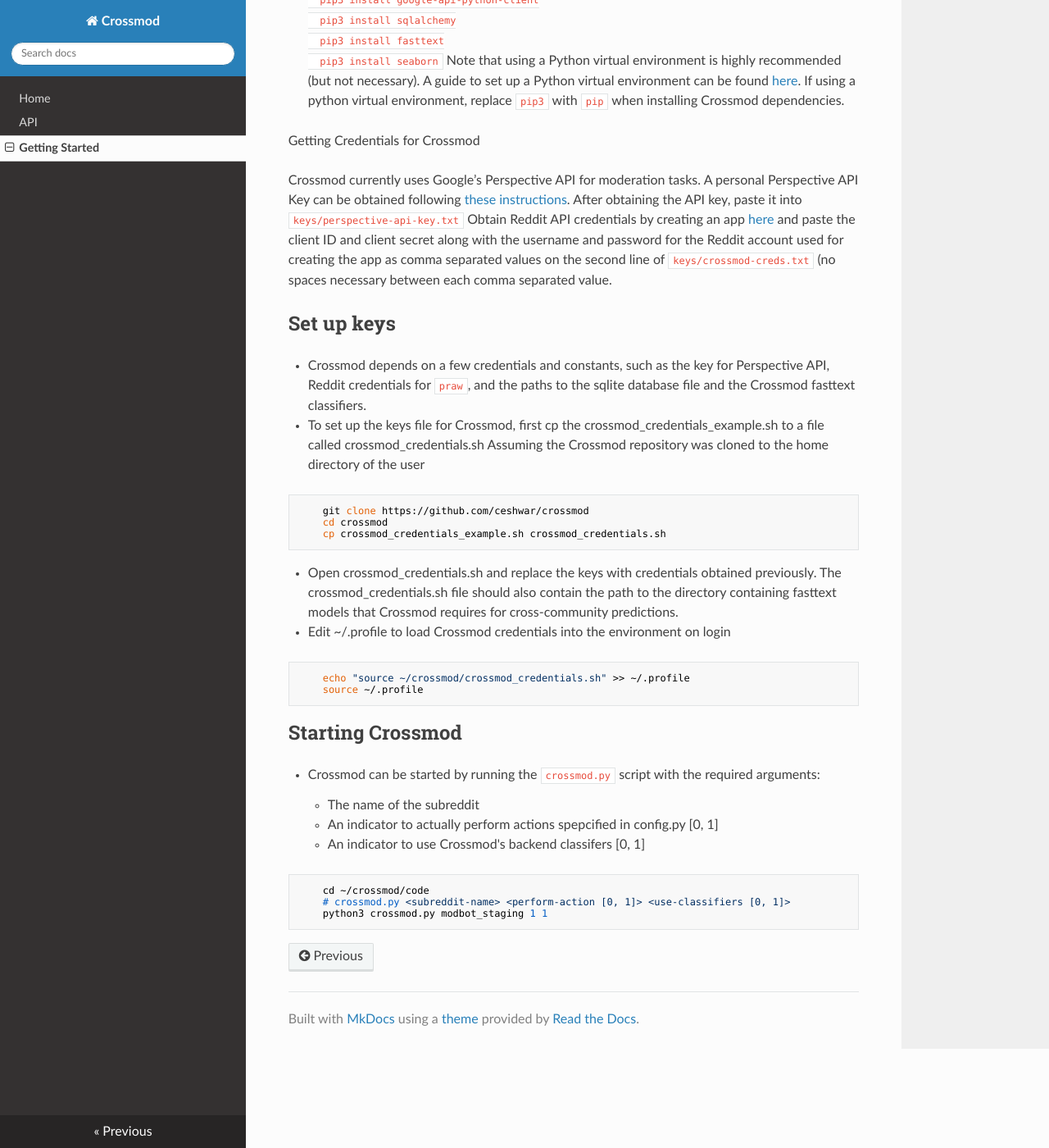
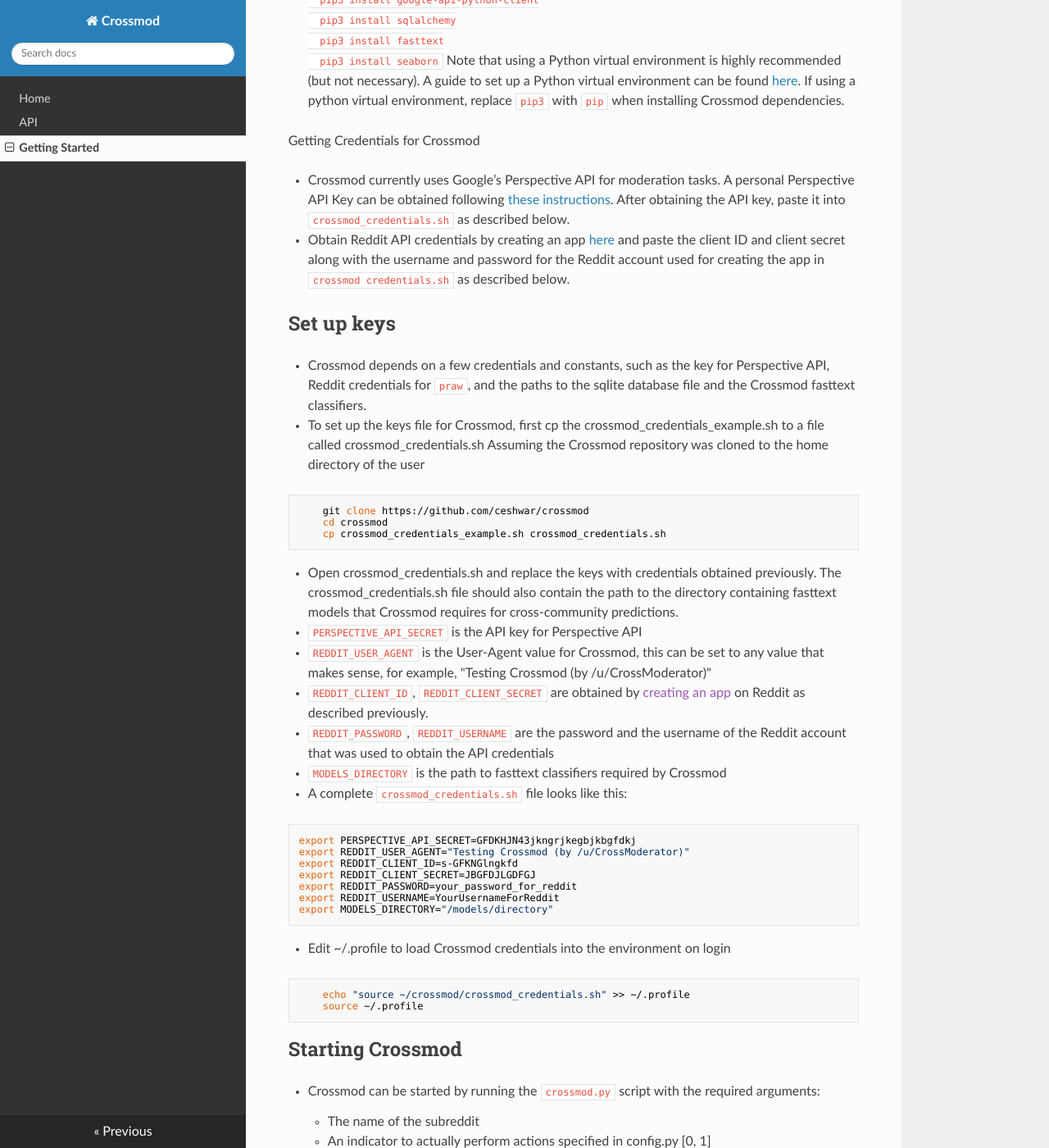
Before and after one commit to adishy/crossmod, an MkDocs documentation site: the page built from docs/docs/getting_started.md, in a window 1280 px wide and 1400 px high, scrolled down 498 px. Shown: the whole window at 82% size. Built offline with MkDocs 1.6.1, drawn with Linux system fonts in a browser that asks for light colours; nearby versions of some CDN libraries.

Commit message:
Updated API documentation format and getting started documentation instructions

```diff
--- a/docs/docs/getting_started.md
+++ b/docs/docs/getting_started.md
@@ -27,8 +27,9 @@
 
 Getting Credentials for Crossmod
 
-Crossmod currently uses Google’s Perspective API for moderation tasks. A personal Perspective API Key can be obtained following [these instructions](https://github.com/conversationai/perspectiveapi/tree/master/1-get-started). After obtaining the API key, paste it into `keys/perspective-api-key.txt`
-Obtain Reddit API credentials by creating an app [here](https://www.reddit.com/prefs/apps) and paste the client ID and client secret along with the username and password for the Reddit account used for creating the app as comma separated values on the second line of `keys/crossmod-creds.txt` (no spaces necessary between each comma separated value.
+* Crossmod currently uses Google’s Perspective API for moderation tasks.
+A personal Perspective API Key can be obtained following [these instructions](https://github.com/conversationai/perspectiveapi/tree/master/1-get-started). After obtaining the API key, paste it into `crossmod_credentials.sh` as described below.
+* Obtain Reddit API credentials by creating an app [here](https://www.reddit.com/prefs/apps) and paste the client ID and client secret along with the username and password for the Reddit account used for creating the app in `crossmod credentials.sh` as described below.
 
 ## Set up keys
 
@@ -44,6 +45,24 @@
 ~~~
 
 * Open crossmod_credentials.sh and replace the keys with credentials obtained previously. The crossmod_credentials.sh file should also contain the path to the directory containing fasttext models that Crossmod requires for cross-community predictions.
+* `PERSPECTIVE_API_SECRET` is the API key for Perspective API
+* `REDDIT_USER_AGENT` is the User-Agent value for Crossmod, this can be set to any value that makes sense, for example, "Testing Crossmod (by /u/CrossModerator)"
+* `REDDIT_CLIENT_ID`, `REDDIT_CLIENT_SECRET` are obtained by [creating an app]() on Reddit as described previously.
+
+* `REDDIT_PASSWORD`, `REDDIT_USERNAME` are the password and the username of the Reddit account that was used to obtain the API credentials
+
+* `MODELS_DIRECTORY` is the path to fasttext classifiers required by Crossmod
+
+* A complete `crossmod_credentials.sh` file looks like this:
+~~~
+export PERSPECTIVE_API_SECRET=GFDKHJN43jkngrjkegbjkbgfdkj
+export REDDIT_USER_AGENT="Testing Crossmod (by /u/CrossModerator)"
+export REDDIT_CLIENT_ID=s-GFKNGlngkfd
+export REDDIT_CLIENT_SECRET=JBGFDJLGDFGJ
+export REDDIT_PASSWORD=your_password_for_reddit
+export REDDIT_USERNAME=YourUsernameForReddit
+export MODELS_DIRECTORY="/models/directory"
+~~~
 
 * Edit ~/.profile to load Crossmod credentials into the environment on login
 ~~~
@@ -54,7 +73,7 @@
 ## Starting Crossmod
 * Crossmod can be started by running the `crossmod.py` script with the required arguments:
     * The name of the subreddit
-    * An indicator to actually perform actions spepcified in config.py [0, 1]
+    * An indicator to actually perform actions specified in config.py [0, 1]
     * An indicator to use Crossmod's backend classifers [0, 1]
 ~~~
     cd ~/crossmod/code
```
Also changed, not shown: docs/docs/api.md (+15 -14 lines).
